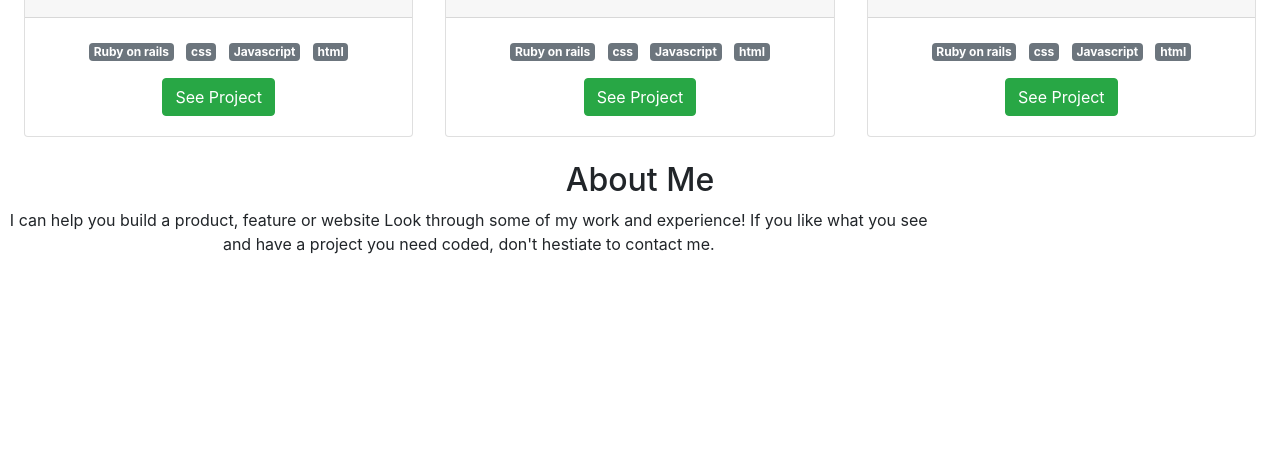
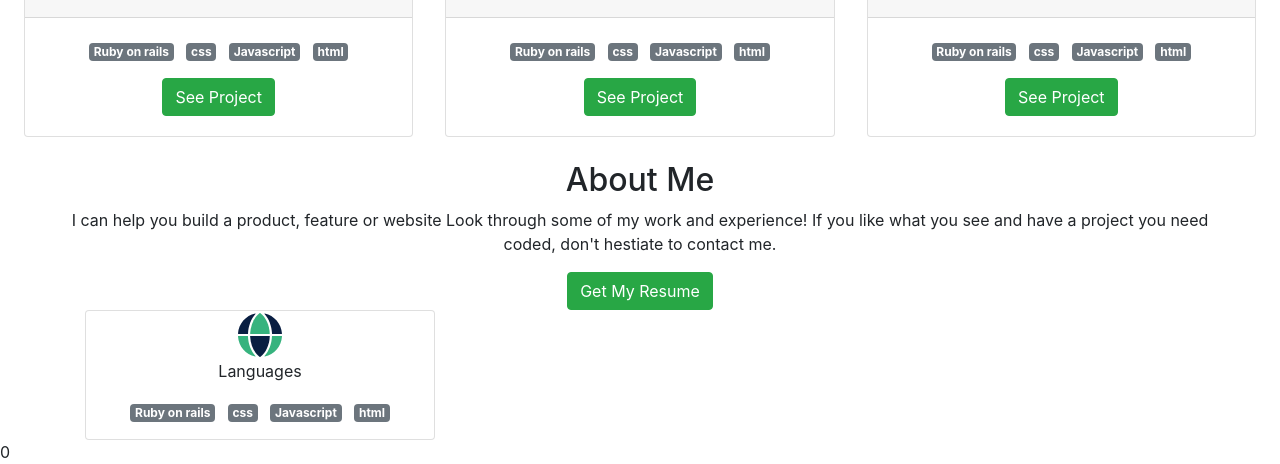
Before and after one commit to Saadat123456/Portfolio-Bootstrap, a website: page index.html in a window 1280 px wide. Shown: the part 1828-2292 px from the top of the page. Before the commit the page ends 2100 px from the top, so only its background shows below. Drawn offline with nearby package versions, Linux system fonts and the light colour scheme.

Commit message:
Add skills card

```diff
--- a/index.html
+++ b/index.html
@@ -186,7 +186,7 @@
         </div>
 
     </section>
-    <section class="About-me container-fluid w-100 justify-content-center align-items-center">
+    <section class="About-me container">
       <div class="row">
         <div class="col justify-content-center align-items-center">
           <div class="section-heading">
@@ -195,14 +195,39 @@
 
       </div>
       </div>
-      <div class=" row description justify-content-center w-75 text-center align-items-center">
+      <div class=" row description justify-content-center text-center align-items-center">
         <p class="align-self-center">
           I can help you build a product, feature or website Look through some of my work and experience! If you like what you see and have a project you need coded, don't hestiate to contact me.
         </p>
       </div>
+      <div class="row justify-content-center">
+        <button class="btn btn-success">
+          Get My Resume
+        </button>
+      </div>
+      <div class="row">
+        <div class="col-4">
+          <div class="card">
+            <div class="row justify-content-center">
+            <img src="images/IconLangguage.svg" alt="">
+          </div>
+          <div class="row justify-content-center">
+            <p class="text-center">Languages</p>
+          </div>
+          <div class="row justify-content-center">
+            <ul class="list-inline">
+              <li class="list-inline-item badge badge-secondary">Ruby on rails</li>
+              <li class="list-inline-item badge badge-secondary">css</li>
+              <li class="list-inline-item badge badge-secondary">Javascript</li>
+              <li class="list-inline-item badge badge-secondary">html</li>
+            </ul>
+          </div>
+          </div>
+        </div>
+      </div>
     </section>
 
-    <!-- Optional JavaScript -->
+    <!-- Optional JavaScript -->0
     <!-- jQuery first, then Popper.js, then Bootstrap JS -->
     <script src="https://code.jquery.com/jquery-3.3.1.slim.min.js" integrity="sha384-q8i/X+965DzO0rT7abK41JStQIAqVgRVzpbzo5smXKp4YfRvH+8abtTE1Pi6jizo" crossorigin="anonymous"></script>
     <script src="https://cdnjs.cloudflare.com/ajax/libs/popper.js/1.14.7/umd/popper.min.js" integrity="sha384-UO2eT0CpHqdSJQ6hJty5KVphtPhzWj9WO1clHTMGa3JDZwrnQq4sF86dIHNDz0W1" crossorigin="anonymous"></script>
```
Also changed, not shown: images/IconLangguage.svg (added).
